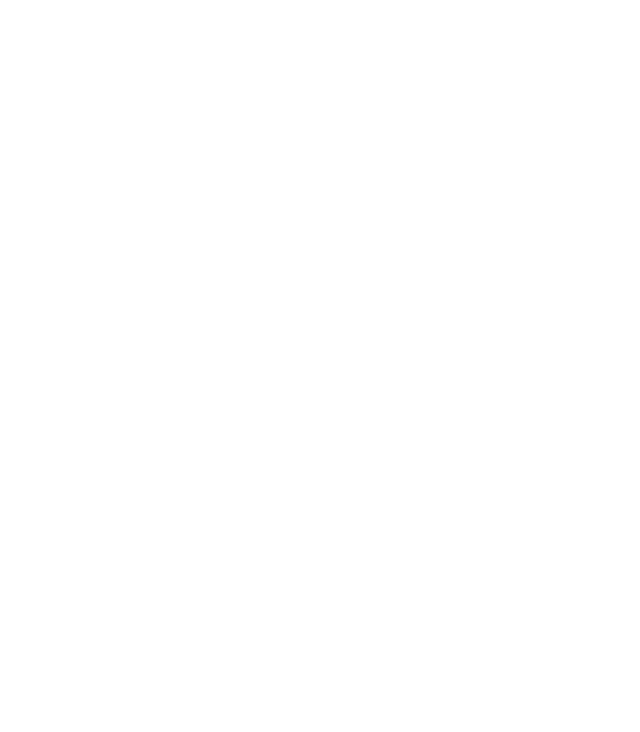
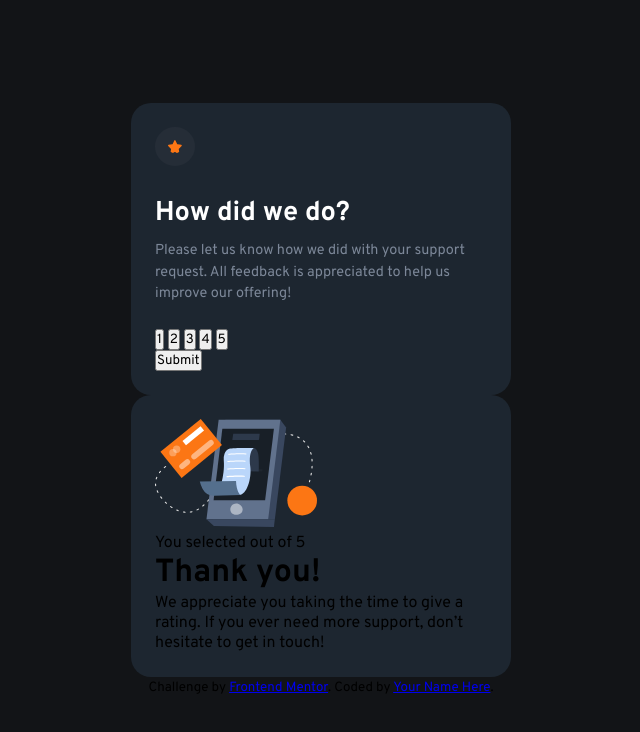
Before and after one commit to adil-khursheed/interactive-rating-component, a plain HTML site: page index.html in a window 1280 px wide. Shown: the whole page, without its empty margins (319-959 px from the left). Drawn offline with Linux system fonts and the light colour scheme.

Commit message:
Third commit

```diff
--- a/index.html
+++ b/index.html
@@ -9,9 +9,37 @@
     <link rel="stylesheet" href="styles.css">
 </head>
 <body>
+    <div class="container">
+        <div class="star-icon">
+            <img src="images/icon-star.svg" alt="">
+        </div>
+        <h1 class="review-title">How did we do?</h1>
+        <p class="review-para">Please let us know how we did with your support request. All feedback is appreciated
+        to help us improve our offering!</p>
+        <div class="rating-btn">
+            <button class="btn">1</button>
+            <button class="btn">2</button>
+            <button class="btn">3</button>
+            <button class="btn">4</button>
+            <button class="btn">5</button>
+        </div>
+        <button type="submit" id="submit-btn">Submit</button>
+    </div>
 
+    <div class="container">
+        <div class="thanks-img">
+            <img src="images/illustration-thank-you.svg" alt="">
+        </div>
+        <p class="review-msg">You selected <span id="rated"></span> out of 5</p>
+        <h1 class="thanks-title">Thank you!</h1>
+        <p class="thanks-msg">We appreciate you taking the time to give a rating. If you ever need more support,
+        don’t hesitate to get in touch!</p>
+    </div>
 
-
+    <footer>
+        <small>Challenge by <a href="https://www.frontendmentor.io?ref=challenge" target="_blank">Frontend Mentor</a>.
+        Coded by <a href="#">Your Name Here</a>.</small>
+    </footer>
     <script src="index.js"></script>
 </body>
 </html>
--- a/styles.css
+++ b/styles.css
@@ -0,0 +1,59 @@
+@import url('https://fonts.googleapis.com/css2?family=Overpass:wght@400;700&display=swap');
+
+:root{
+    --orange: hsl(25, 97%, 53%);
+    --white: hsl(0, 0%, 100%);
+    --light-grey: hsl(217, 12%, 63%);
+    --medium-grey: hsl(216, 12%, 54%);
+    --dark-blue: hsl(213, 19%, 18%);
+    --medium-dark-blue: hsl(212, 25%, 15%);
+    --very-dark-blue: hsl(216, 12%, 8%);
+}
+
+*,
+*::before,
+*::after{
+    margin: 0;
+    padding: 0;
+    box-sizing: border-box;
+    font-family: 'Overpass', sans-serif;
+}
+
+body{
+    min-height: 100vh;
+    background-color: var(--very-dark-blue);
+    display: flex;
+    justify-content: center;
+    align-items: center;
+    flex-direction: column;
+    padding: 1rem;
+}
+
+.container{
+    max-width: 380px;
+    background-color: var(--medium-dark-blue);
+    border-radius: 20px;
+    padding: 1.5rem;
+}
+
+.star-icon img{
+    background-color: var(--dark-blue);
+    padding: 0.8rem;
+    border-radius: 50%;
+    width: 40px;
+    margin-bottom: 1.5rem;
+}
+
+.review-title{
+    color: var(--white);
+    font-size: 1.7rem;
+    margin-bottom: 0.6rem;
+}
+
+.review-para{
+    color: var(--medium-grey);
+    font-weight: 400;
+    font-size: 0.9rem;
+    line-height: 1.5;
+    margin-bottom: 1.5rem;
+}
```
